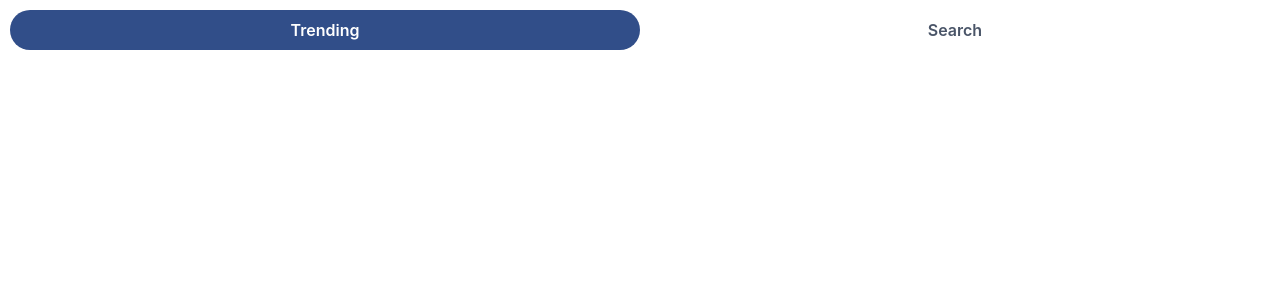
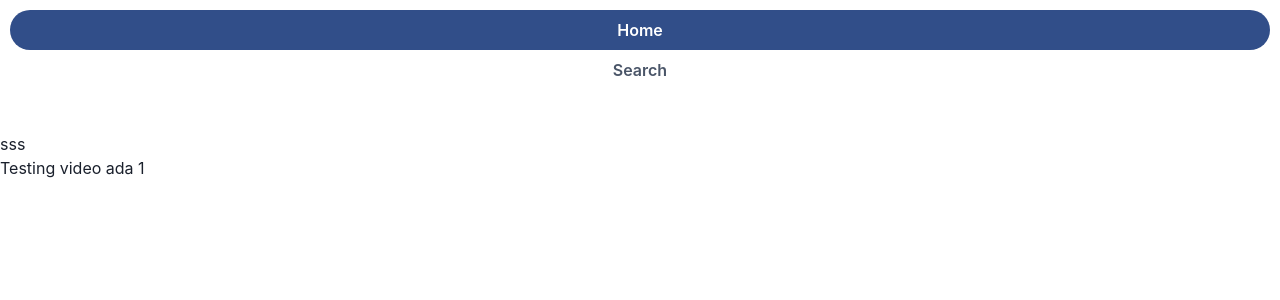
Before and after one commit to ekky2412/finalterm-goto-rezky, a React (Vite) app in the folder ui/: page /video/1 in a window 1280 px wide. Shown: the top 300 px of the page. Built offline with nearby package versions, Linux system fonts and the light colour scheme; no server answers.

Commit message:
router to detail video

```diff
--- a/ui/package.json
+++ b/ui/package.json
@@ -16,7 +16,8 @@
     "@emotion/styled": "^11.11.0",
     "framer-motion": "^10.15.1",
     "react": "^18.2.0",
-    "react-dom": "^18.2.0"
+    "react-dom": "^18.2.0",
+    "react-router-dom": "5.3.3"
   },
   "devDependencies": {
     "@types/react": "^18.2.15",
--- a/ui/src/App.jsx
+++ b/ui/src/App.jsx
@@ -1,9 +1,43 @@
 import React from "react";
-import Header from "./components/header/Header";
+import { BrowserRouter as Router, Route, Link, Switch } from "react-router-dom";
+import { Box, Tabs, TabList, Tab, TabPanels, TabPanel } from "@chakra-ui/react";
+import VideoDetail from "./components/main/VideoDetail";
+import Main from "./components/main/Main";
 const App = () => {
   return (
     <div>
-      <Header></Header>
+      <Router>
+        <Tabs
+          isFitted
+          variant="solid-rounded"
+          colorScheme="facebook"
+          style={{ padding: "10px" }}
+        >
+          <TabList as={Link} to="/">
+            <Tab>Home</Tab>
+          </TabList>
+          <TabList as={Link} to="/search">
+            <Tab>Search</Tab>
+          </TabList>
+
+          <Switch>
+            <TabPanels>
+              <TabPanel>
+                <Route exact path="/">
+                  <Main></Main>
+                </Route>
+              </TabPanel>
+              <TabPanel>
+                <p>Search</p>
+              </TabPanel>
+            </TabPanels>
+          </Switch>
+        </Tabs>
+        sss
+        <Route path="/video/:id">
+          <VideoDetail></VideoDetail>
+        </Route>
+      </Router>
     </div>
   );
 };
--- a/ui/src/components/header/Header.jsx
+++ b/ui/src/components/header/Header.jsx
@@ -1,4 +1,5 @@
 import React from "react";
+import { Router, Link } from "react-router-dom";
 import { Tabs, TabList, TabPanels, Tab, TabPanel } from "@chakra-ui/react";
 import Main from "../main/Main";
 
--- a/ui/src/components/main/Main.jsx
+++ b/ui/src/components/main/Main.jsx
@@ -1,6 +1,8 @@
 import { React, useState, useEffect } from "react";
+import { BrowserRouter as Router, Switch, Route } from "react-router-dom";
 import { getAllVideos } from "../../services/ApiServices";
 import VideoCard from "./VideoCard";
+import VideoDetail from "./VideoDetail";
 import { SimpleGrid } from "@chakra-ui/react";
 
 const Main = () => {
--- a/ui/src/components/main/VideoCard.jsx
+++ b/ui/src/components/main/VideoCard.jsx
@@ -1,19 +1,11 @@
 import React from "react";
-import {
-  Card,
-  CardHeader,
-  CardBody,
-  CardFooter,
-  Image,
-  Text,
-  LinkBox,
-  Flex,
-} from "@chakra-ui/react";
-import { wrap } from "framer-motion";
+import { Text, LinkBox, LinkOverlay, Box } from "@chakra-ui/react";
+import { Link } from "react-router-dom";
 
 const VideoCard = ({ video }) => {
   return (
-    <LinkBox
+    <Link to={`/video/${video.videoID}`}>
+      <Box
         display="flex"
         minHeight={400}
         backgroundPosition="center"
@@ -26,7 +18,8 @@ const VideoCard = ({ video }) => {
             ? `${video.title.substring(0, 45)}...`
             : video.title}
         </Text>
-    </LinkBox>
+      </Box>
+    </Link>
   );
 };
 
--- /dev/null
+++ b/ui/src/components/main/VideoDetail.jsx
@@ -0,0 +1,9 @@
+import React from "react";
+import { useParams } from "react-router-dom";
+
+const VideoDetail = () => {
+  const { id } = useParams();
+  return <div>Testing video ada {id}</div>;
+};
+
+export default VideoDetail;
```
Also changed, not shown: 1 other file (tests, documents, lock files or other folders). Lines whose indentation alone changed are shown as unchanged.
